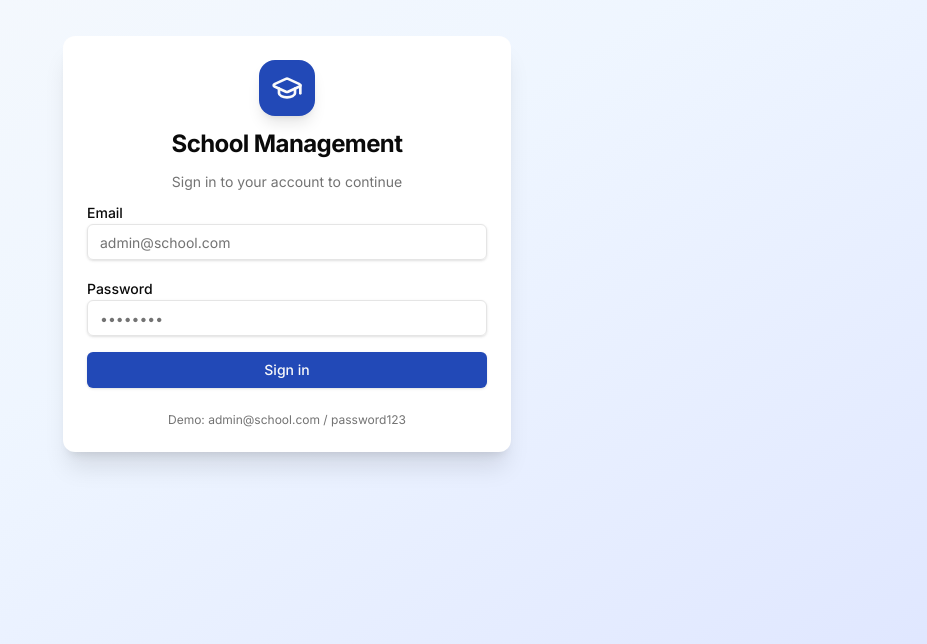
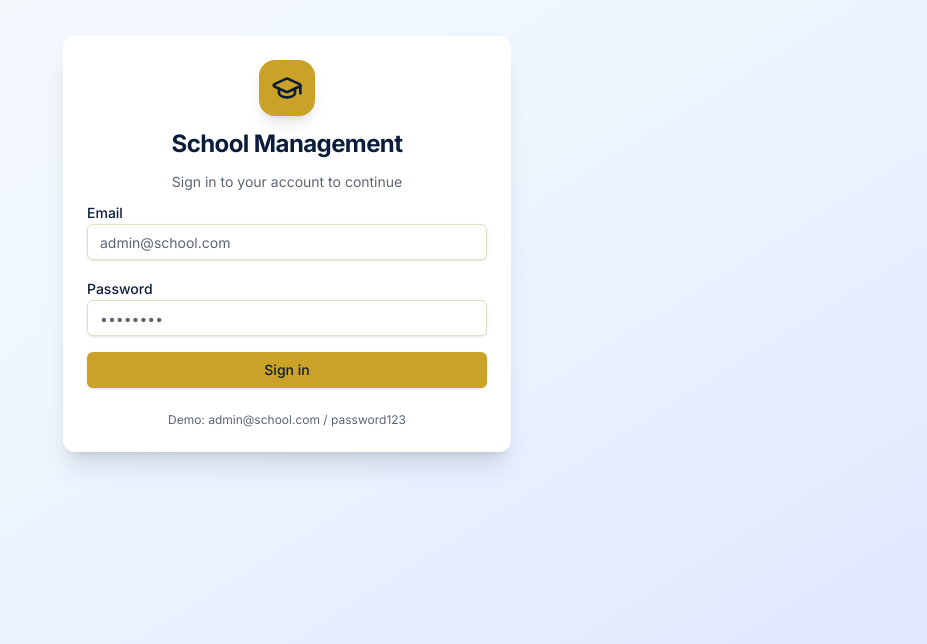
Before and after one commit to Uncleglory/school-app, a Next.js app: page /login in a window 1280 px wide. Shown: the part 156-800 px from the top of the page, without its empty margins (353-1280 px from the left). Built offline with nearby package versions, Linux system fonts and the light colour scheme.

Commit message:
Refactor global styles and update color variables

```diff
--- a/src/app/globals.css
+++ b/src/app/globals.css
@@ -1,26 +1,33 @@
 @import "tailwindcss";
 
 @theme {
-  --color-background: oklch(1 0 0);
-  --color-foreground: oklch(0.145 0 0);
-  --color-card: oklch(1 0 0);
-  --color-card-foreground: oklch(0.145 0 0);
-  --color-popover: oklch(1 0 0);
-  --color-popover-foreground: oklch(0.145 0 0);
-  --color-primary: oklch(0.45 0.18 265);
-  --color-primary-foreground: oklch(0.985 0 0);
-  --color-secondary: oklch(0.97 0 0);
-  --color-secondary-foreground: oklch(0.205 0 0);
-  --color-muted: oklch(0.97 0 0);
-  --color-muted-foreground: oklch(0.556 0 0);
-  --color-accent: oklch(0.97 0 0);
-  --color-accent-foreground: oklch(0.205 0 0);
-  --color-destructive: oklch(0.577 0.245 27.325);
-  --color-destructive-foreground: oklch(0.985 0 0);
-  --color-border: oklch(0.922 0 0);
-  --color-input: oklch(0.922 0 0);
-  --color-ring: oklch(0.45 0.18 265);
-  --radius: 0.625rem;
+  --color-navy: #0b1d3a;
+  --color-navy-deep: #071426;
+  --color-gold: #c9a227;
+  --color-gold-soft: #e8d48b;
+  --color-ivory: #faf7f0;
+  --color-background: #f6f3ea;
+  --color-foreground: #0b1d3a;
+  --color-card: #ffffff;
+  --color-card-foreground: #0b1d3a;
+  --color-popover: #ffffff;
+  --color-popover-foreground: #0b1d3a;
+  --color-primary: #c9a227;
+  --color-primary-foreground: #0b1d3a;
+  --color-secondary: #efe8d8;
+  --color-secondary-foreground: #0b1d3a;
+  --color-muted: #efe8d8;
+  --color-muted-foreground: #5c6573;
+  --color-accent: #efe8d8;
+  --color-accent-foreground: #0b1d3a;
+  --color-destructive: #b42318;
+  --color-destructive-foreground: #faf7f0;
+  --color-border: #e6dcc4;
+  --color-input: #e6dcc4;
+  --color-ring: #c9a227;
+  --radius: 0.75rem;
+  --font-sans: "DM Sans", ui-sans-serif, system-ui, sans-serif;
+  --font-display: "Cormorant Garamond", ui-serif, Georgia, serif;
 }
 
 @layer base {
@@ -28,11 +35,23 @@
     @apply border-border;
   }
   body {
-    @apply bg-background text-foreground;
+    @apply bg-background text-foreground antialiased;
+  }
+  button:not(:disabled),
+  [role="button"]:not(:disabled) {
+    cursor: pointer;
   }
 }
 
-/* Print / PDF styles */
+.font-display {
+  font-family: var(--font-display);
+}
+
+.gold-card {
+  border-left: 4px solid var(--color-gold);
+  box-shadow: 0 10px 30px -18px rgb(11 29 58 / 0.35);
+}
+
 @media print {
   body {
     background: white !important;
```
